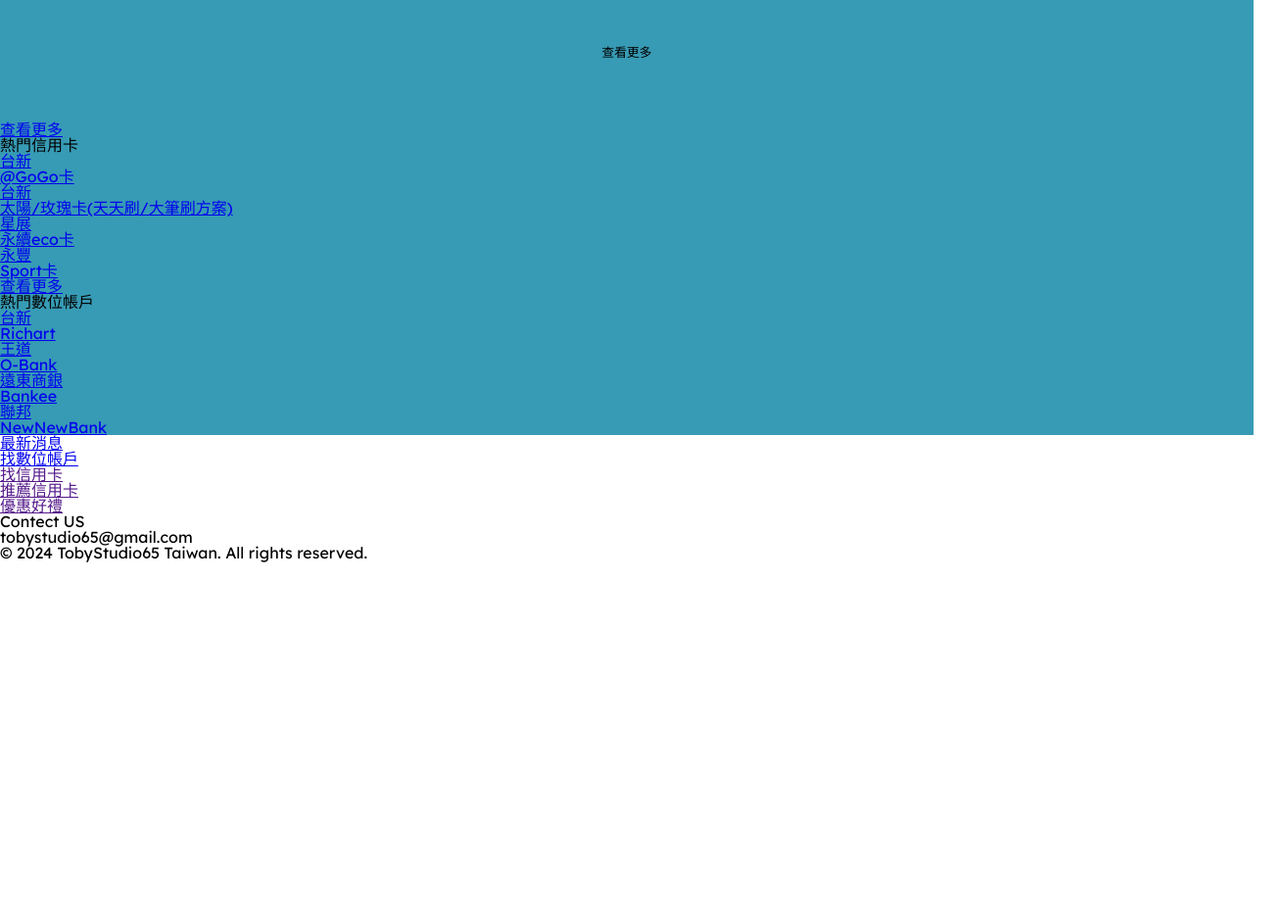
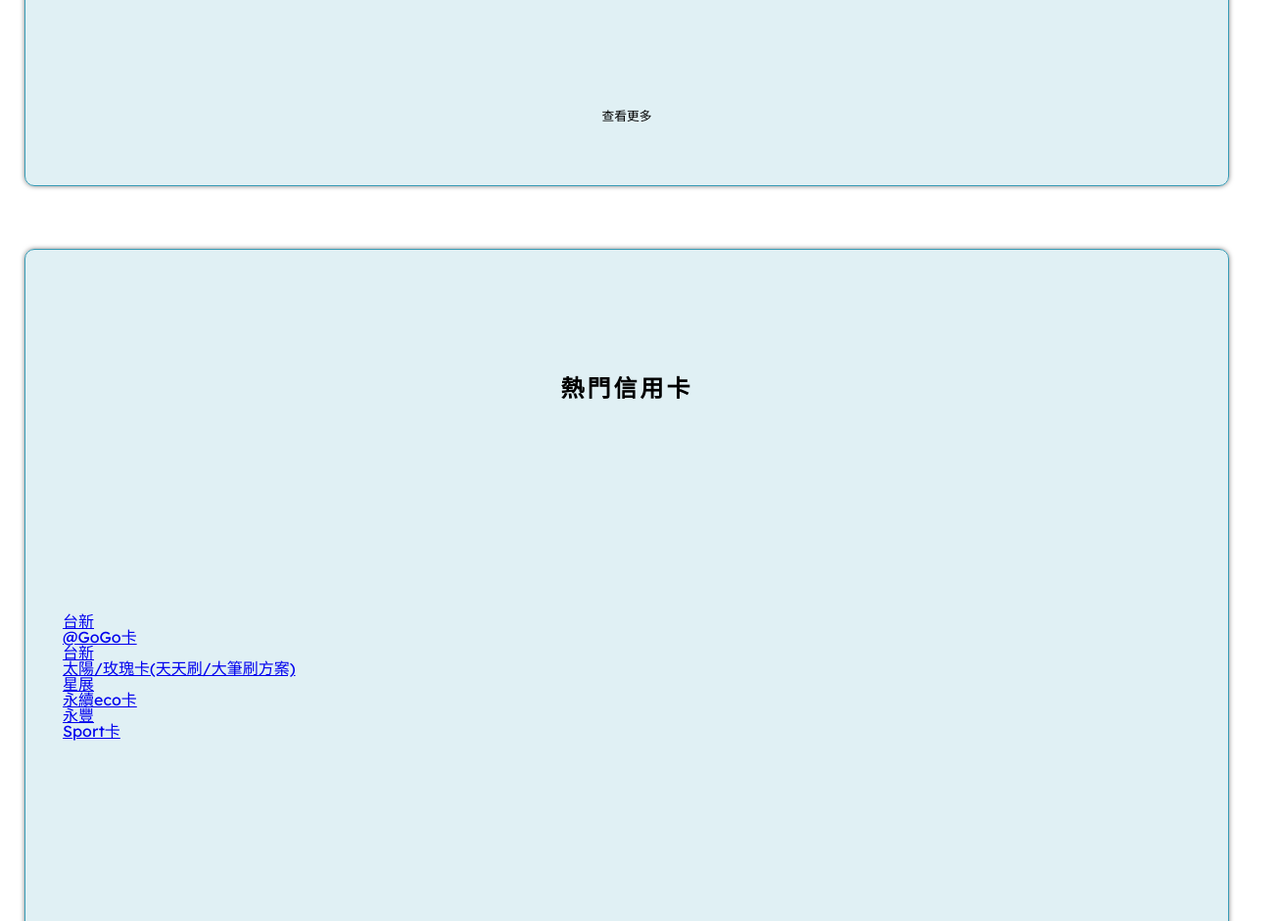
Before and after one commit to sakura0605o/creditcard, a plain HTML site: page index.html in a window 1280 px wide. Shown: the part 1860-2800 px from the top of the page at 98% size, 1306 px wide, since content can reach past the window. Before the commit the page ends 2434 px from the top, so only its background shows below. Drawn offline with Linux system fonts and the light colour scheme.

Commit message:
modify content-block design

```diff
--- a/index.html
+++ b/index.html
@@ -68,34 +68,34 @@
             <div class="block-articleblock">
                 <div class="block-article block-article-left">
                     <a href="news.html">
-                        <div class="block-article-img"></div>
+                        <!-- <div class="block-article-img"></div> -->
                         <div class="block-article-title">台新 GoGo卡 網購、支付、訂房 新舊戶3.8% 可Linepay、全支付</div>
                     </a>
                 </div>
                 <div class="block-article block-article-left">
                     <a href="news.html">
-                        <div class="block-article-img"></div>
+                        <!-- <div class="block-article-img"></div> -->
                         <div class="block-article-title">台新 GoGo卡 網購、支付、訂房 新舊戶3.8% 可Linepay、全支付</div>
                     </a>
                 </div>
 
                 <div class="block-article block-article-left">
                     <a href="news.html">
-                        <div class="block-article-img"></div>
+                        <!-- <div class="block-article-img"></div> -->
                         <div class="block-article-title">台新 GoGo卡 網購、支付、訂房 新舊戶3.8% 可Linepay、全支付</div>
                     </a>
                 </div>
                 <div class="block-article block-article-left">
                     <a href="news.html">
-                        <div class="block-article-img"></div>
+                        <!-- <div class="block-article-img"></div> -->
                         <div class="block-article-title">台新 GoGo卡 網購、支付、訂房 新舊戶3.8% 可Linepay、全支付</div>
                     </a>
                 </div>
             </div>
         </div>
         <div class="content-block creditcardblock">
-            <div class="content_block_more"><a href="news.html">查看更多</a></div>
-            <div class="content_block_title"><h1>熱門信用卡</h1></div>
+            <div class="block-more"><a href="news.html">查看更多</a></div>
+            <div class="block-title"><h1>熱門信用卡</h1></div>
             <div class="content_block_buttonblock">
 
             </div>
@@ -143,8 +143,8 @@
             </div>
         </div>
         <div class="content-block creditcardblock">
-            <div class="content_block_more"><a href="/news.html">查看更多</a></div>
-            <div class="content_block_title">熱門數位帳戶</div>
+            <div class="block-more"><a href="/news.html">查看更多</a></div>
+            <div class="block-title">熱門數位帳戶</div>
             <div class="content_block_buttonblock">
             </div>
             <div class="content_block_articleblock">
--- a/style.css
+++ b/style.css
@@ -9,7 +9,7 @@ body{
 
 .nav-block{
     background-color: #fff;
-    width: 100%;
+    width: 100vw;
     height: 15vw;
     display: grid;
     grid-template-columns: 33.3% 33.3% 33.3%;
@@ -257,16 +257,24 @@ body{
 }
 
 .content-block{
-    background-color: #379BB5;
-
+    background-color: #379cb527;
+    padding: 5vw 3vw;
+    width: 90%;
+    height: 80vw;
+    margin: 5vw auto;
+    border-radius: 10px;
+    border: #379BB5 1px solid;
+    box-shadow: 0 0 5px rgb(0, 0, 0, 0.5);
+    display: grid;
+    grid-template-columns: 100%;
+    grid-template-rows: 15% 15% 15% 15% 15% 15% 10%;
 }
 
 .newsblock{
     display: grid;
     grid-template-columns: 100%;
     grid-template-rows: 15% 15% 15% 15% 15% 15% 10%;
-    padding: 5vw 2vw;
-    height: 80vw;
+
 }
 
 .block-more{
@@ -301,7 +309,6 @@ body{
 .block-buttonblock{
     grid-row-start: 2;
     grid-row-end: 3;
-    width: 100vw;
     display: flex;
     align-items: start;
     justify-content: center;
@@ -336,5 +343,4 @@ body{
 }
 
 .block-article-title{
-
 }
```
